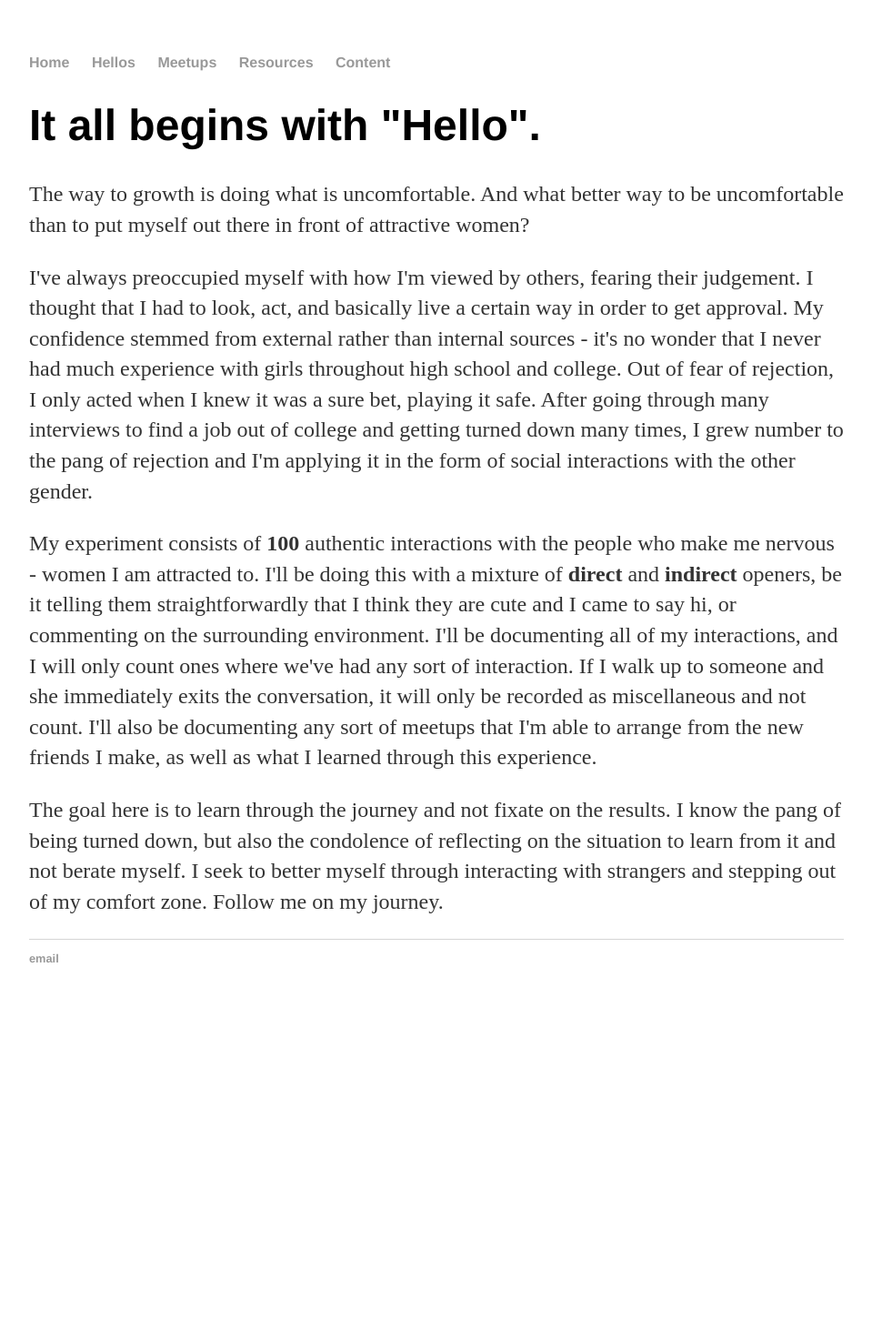
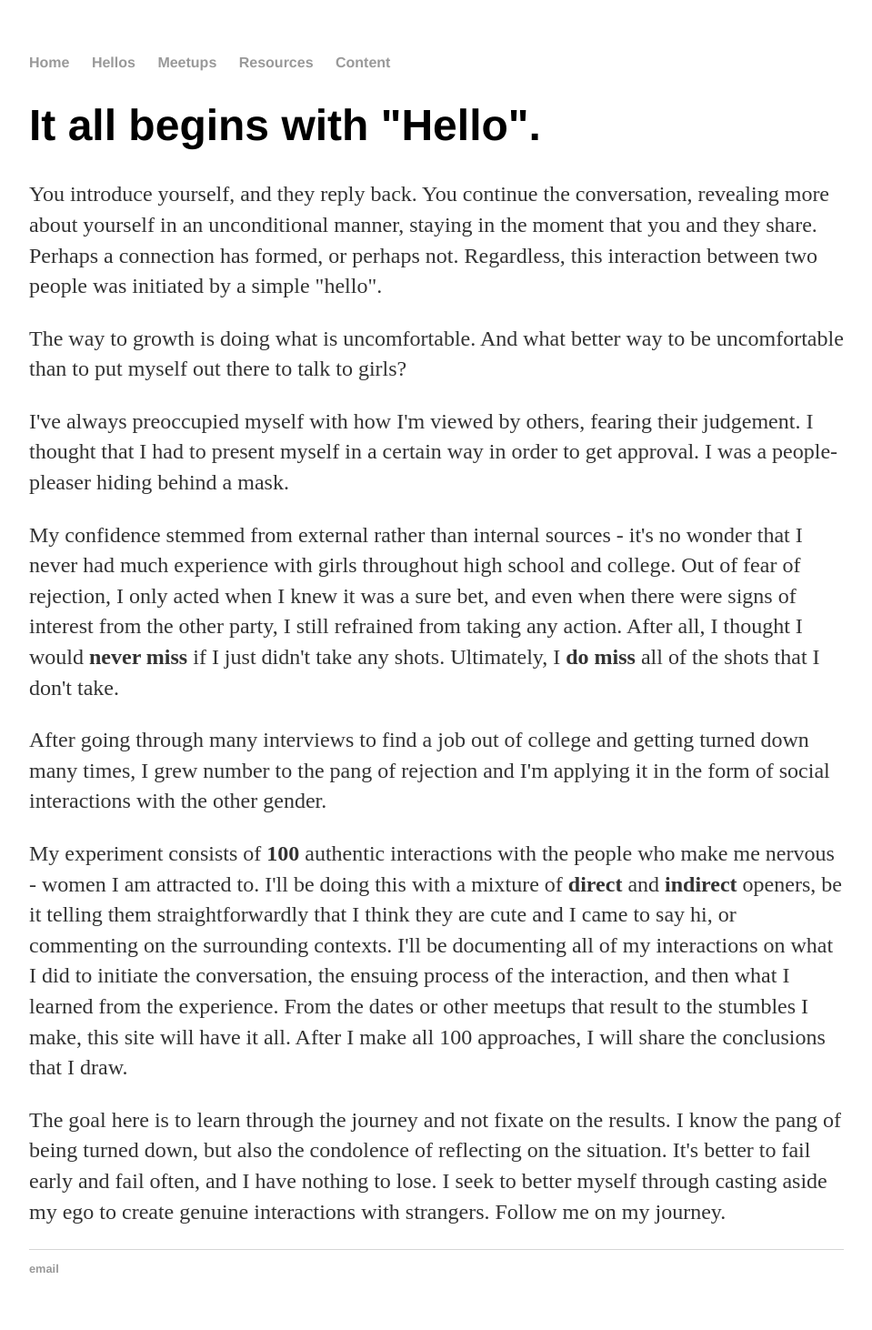
Before and after one commit to ahundredhellos/ahundredhellos.github.io, a Jekyll site: the page built from index.html, in a window 1280 px wide. Shown: the whole page at 91% size, without its empty margins (160-1119 px from the left). Built offline with Jekyll 4.4.1, drawn with Linux system fonts in a browser that asks for light colours; before the commit the page ends 1121 px from its top, so only the background shows below that.

Commit message:
Update index.html

```diff
--- a/index.html
+++ b/index.html
@@ -4,8 +4,11 @@ title: a hundred hellos
 ---
 <div class="blurb">
 	<h1>It all begins with "Hello".</h1>
-<p>The way to growth is doing what is uncomfortable. And what better way to be uncomfortable than to put myself out there in front of attractive women?</p>
-<p>I've always preoccupied myself with how I'm viewed by others, fearing their judgement. I thought that I had to look, act, and basically live a certain way in order to get approval. My confidence stemmed from external rather than internal sources - it's no wonder that I never had much experience with girls throughout high school and college. Out of fear of rejection, I only acted when I knew it was a sure bet, playing it safe. After going through many interviews to find a job out of college and getting turned down many times, I grew number to the pang of rejection and I'm applying it in the form of social interactions with the other gender.</p>
-<p>My experiment consists of&nbsp;<strong>100&nbsp;</strong>authentic interactions with the people who make me nervous - women I am attracted to. I'll be doing this with a mixture of&nbsp;<strong>direct</strong> and&nbsp;<strong>indirect</strong> openers, be it telling them straightforwardly that I think they are cute and I came to say hi, or commenting on the surrounding environment. I'll be documenting all of my interactions, and I will only count ones where we've had any sort of interaction. If I walk up to someone and she immediately exits the conversation, it will only be recorded as miscellaneous and not count. I'll also be documenting any sort of meetups that I'm able to arrange from the new friends I make, as well as what I learned through this experience.</p>
-<p>The goal here is to learn through the journey and not fixate on the results. I know the pang of being turned down, but also the condolence of reflecting on the situation to learn from it and not berate myself. I seek to better myself through interacting with strangers and stepping out of my comfort zone. Follow me on my journey.</p>
+<p>You introduce yourself, and they reply back. You continue the conversation, revealing more about yourself in an unconditional manner, staying in the moment that you and they share. Perhaps a connection has formed, or perhaps not. Regardless, this interaction between two people was initiated by a simple "hello".</p>
+<p>The way to growth is doing what is uncomfortable. And what better way to be uncomfortable than to put myself out there to talk to girls?</p>
+<p>I've always preoccupied myself with how I'm viewed by others, fearing their judgement. I thought that I had to present myself in a certain way in order to get approval. I was a people-pleaser hiding behind a mask.</p>
+<p>My confidence stemmed from external rather than internal sources - it's no wonder that I never had much experience with girls throughout high school and college. Out of fear of rejection, I only acted when I knew it was a sure bet, and even when there were signs of interest from the other party, I still refrained from taking any action. After all, I thought I would <strong>never miss</strong> if I just didn't take any shots. Ultimately, I <strong>do miss</strong> all of the shots that I don't take.</p>
+<p>After going through many interviews to find a job out of college and getting turned down many times, I grew number to the pang of rejection and I'm applying it in the form of social interactions with the other gender.</p>
+<p>My experiment consists of&nbsp;<strong>100&nbsp;</strong>authentic interactions with the people who make me nervous - women I am attracted to. I'll be doing this with a mixture of&nbsp;<strong>direct</strong> and&nbsp;<strong>indirect</strong> openers, be it telling them straightforwardly that I think they are cute and I came to say hi, or commenting on the surrounding contexts. I'll be documenting all of my interactions on what I did to initiate the conversation, the ensuing process of the interaction, and then what I learned from the experience. From the dates or other meetups that result to the stumbles I make, this site will have it all. After I make all 100 approaches, I will share the conclusions that I draw.</p>
+<p>The goal here is to learn through the journey and not fixate on the results. I know the pang of being turned down, but also the condolence of reflecting on the situation. It's better to fail early and fail often, and I have nothing to lose. I seek to better myself through casting aside my ego to create genuine interactions with strangers. Follow me on my journey.</p>
 </div><!-- /.blurb -->
```
